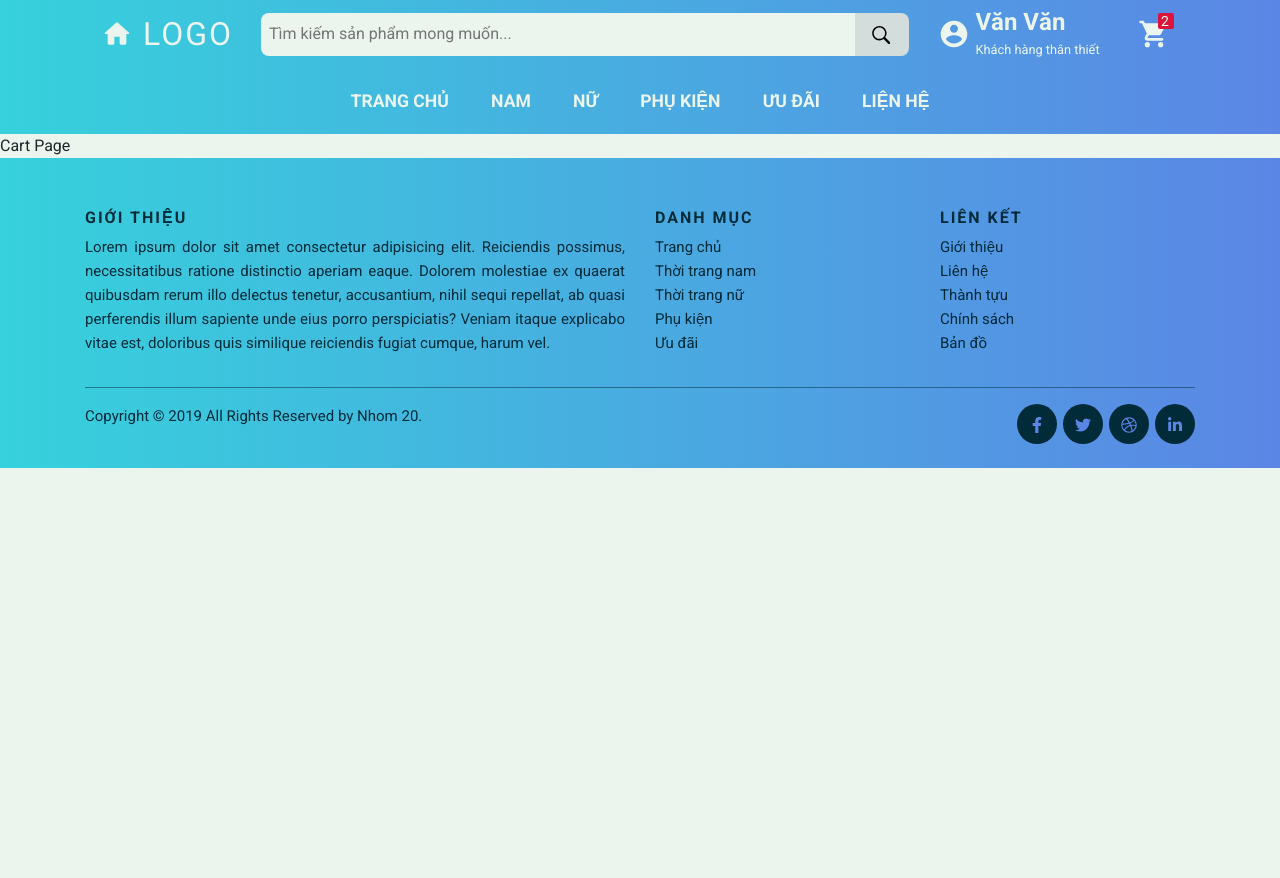
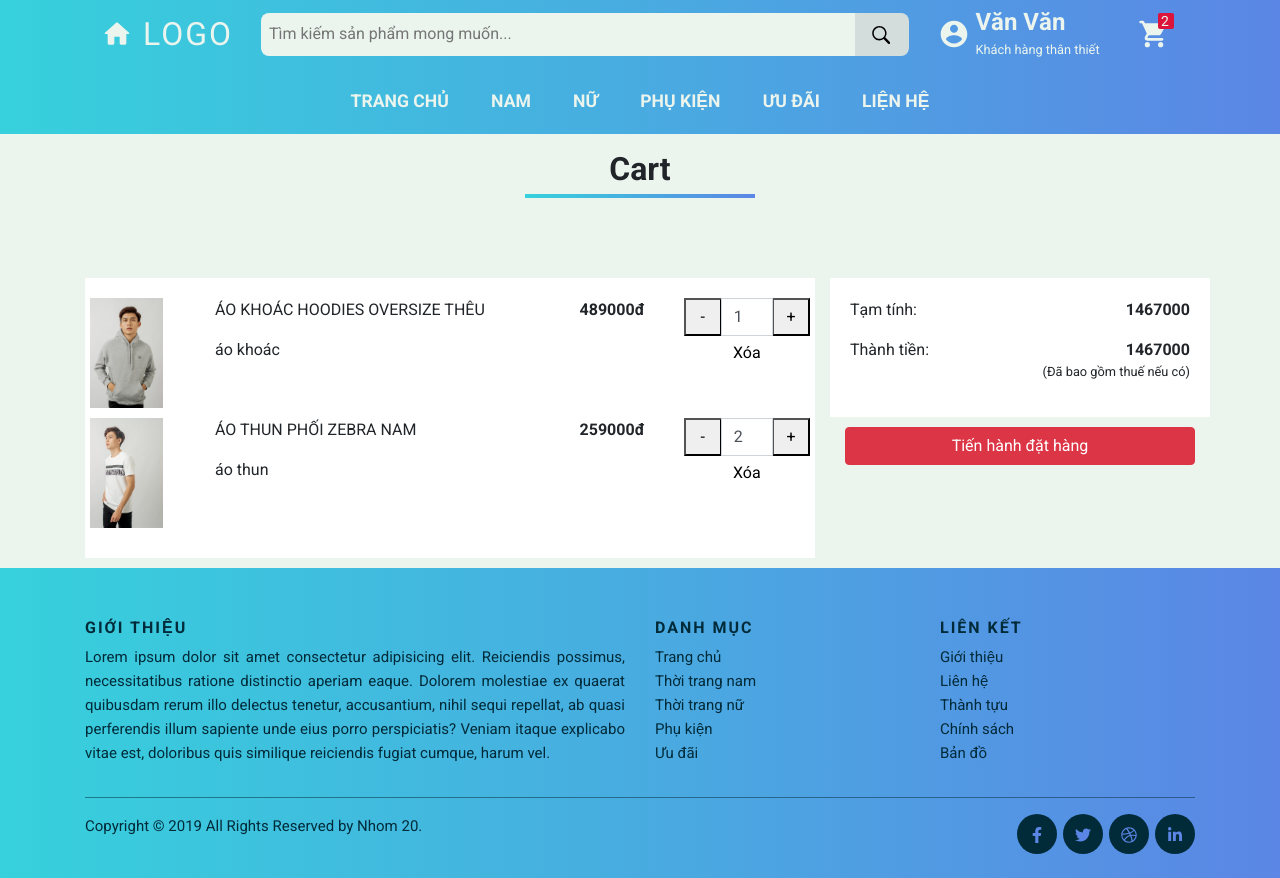
Before and after one commit to phiphuc27/tkgd-project, a React (Create React App) app: page /cart in a window 1280 px wide. Before the commit the page ends 800 px from the top, so only its background shows below. Built offline with nearby package versions, Linux system fonts and the light colour scheme.

Commit message:
Add Cart page

```diff
--- a/src/App.css
+++ b/src/App.css
@@ -636,6 +636,32 @@ ul {
 	height: 4px;
 	background: var(--primary-Color);
 }
+
+.page-title {
+	text-align: center;
+	margin-top: 1em;
+	margin-bottom: 5em;
+}
+
+.page-title h4 {
+	position: relative;
+	text-transform: capitalize;
+	font-size: 2rem;
+	font-weight: 600;
+	margin-bottom: 0;
+}
+
+.page-title h4::before {
+	content: '';
+	position: absolute;
+	margin: 0 auto;
+	bottom: -10px;
+	left: 50%;
+	transform: translateX(-50%);
+	width: 230px;
+	height: 4px;
+	background: var(--primary-Color);
+}
 /* end of title*/
 
 /* FEATURE PRODUCTS */
@@ -943,3 +969,57 @@ ul {
 }
 
 /* end of single product*/
+
+/* Cart*/
+
+.cart-item {
+	margin-bottom: 10px;
+}
+
+.cart-image {
+	height: 110px;
+}
+
+.cart-col-1 {
+	background: white;
+	margin: 10px 0;
+	padding: 20px 5px;
+}
+
+.delete-product-in-cart {
+	text-align: center;
+	margin-top: 5px;
+}
+
+.delete-product-in-cart button{
+	background: white;
+	border: none;
+}
+
+.delete-product-in-cart button:hover{
+	color: red;
+}
+
+.cart-col-2 {
+	background: white;
+	margin: 10px 0;
+	padding: 20px 5px;
+}
+
+.cart-col-2 p {
+	text-align: right;
+}
+
+.cart-col-2 span {
+	text-align: left;
+}
+
+.cart-check-out button {
+	width: 100%;
+}
+
+.input-group .cart-button {
+	width: 38px;
+}
+
+/* End of Cart*/
--- a/src/pages/Cart.js
+++ b/src/pages/Cart.js
@@ -1,7 +1,153 @@
 import React, { Component } from 'react';
+import { ProductContext } from '../context';
+import { Link } from 'react-router-dom';
 
 export default class Cart extends Component {
+	constructor(props) {
+		super(props);
+		this.state = {
+			//products: this.props.products                  //[{id:... , quantity:... }]
+			carts: [],
+			totalPrice: 0,
+		};
+
+	}
+	static contextType = ProductContext;
+
+	delete(index){
+		let carts = this.state.carts;
+		carts.splice(index, 1);
+		let totalPrice = 0;
+		for(let i=0; i<carts.length; i++){
+			totalPrice+=carts[i].quantity*carts[0].price;
+		}
+		this.setState({
+			carts: carts,
+			totalPrice: totalPrice,
+		})
+	}
+
+	updateQuantity(index, x) {
+		let carts = this.state.carts;
+		let totalPrice = this.state.totalPrice;
+		if(carts[index].quantity===1 && x<0) return;
+		carts[index].quantity += x;
+		totalPrice += carts[index].price*x;
+		this.setState({
+			carts: carts,
+			totalPrice: totalPrice,
+		})
+	}
+
+	inputQuantity(index, e){
+		let carts = this.state.carts;
+		e.target.value>0 ? carts[index].quantity = e.target.value: carts[index].quantity=1;
+		let totalPrice = 0;
+		for(let i=0; i<carts.length; i++){
+			totalPrice+=carts[i].quantity*carts[0].price;
+		}
+		this.setState({
+			carts: carts,
+			totalPrice: totalPrice,
+		})
+	}
+
 	render() {
-		return <div>Cart Page</div>;
+		let {products} = this.context;
+		var shoppingCart;
+		if(products.length){
+			if(!this.state.carts.length){
+				let carts = [products[0], products[1]];
+				carts[0].quantity = 1;
+				carts[1].quantity = 2;
+				let totalPrice = 0;
+				for(let i=0; i<carts.length; i++){
+					totalPrice+=carts[i].quantity*carts[0].price;
+				}
+				this.setState({
+					carts: carts,
+					totalPrice: totalPrice
+				})
+			}
+
+			var carts = this.state.carts
+			shoppingCart = carts.map((product, index) => {
+				return (
+					<div key={product.id} className='row cart-item'>
+						<div className='col-xs-3 col-md-2'>
+							<img className='cart-image' src={product.images[0]} alt={product.name}/>
+						</div>
+						<div className='col-xs-9 col-md-10'>
+							<div className='row'>
+								<div className='col-xs-7 col-md-7'>
+									<div className='row'>
+										<div className='col-12'><p>{product.name}</p></div>
+										<div className='col-12'><p>{product.category}</p></div>
+									</div>
+								</div>
+								<div className='col-xs-2 col-md-2'>
+									<div><p><strong>{product.price}đ</strong></p></div>
+								</div>
+								<div className='col-xs-3 col-md-3'>
+									<div className='row'>
+										<div className='input-group col-12'>
+											<div className='input-group-prepend' onClick={() => this.updateQuantity(index, -1)}>
+												<button className='cart-button'>-</button>
+											</div>
+											<input type="text" className="form-control" aria-label="Amount" value={product.quantity} onChange={(e) => e.target.value <= 100 ? this.inputQuantity(index, e): ""}/>
+											<div className='input-group-append' onClick={() => this.updateQuantity(index, 1)}>
+												<button className='cart-button'>+</button>
+											</div>
+										</div>
+										<div className='delete-product-in-cart col-12'>
+											<button onClick={() => this.delete(index)}>Xóa</button>
+										</div>
+									</div>
+								</div>
+							</div>
+						</div>
+					</div>
+				)
+			})
+		}
+		return (
+			<div className='container'>
+				<div className='row'>
+					<div className='page-title col-xs-12 col-md-12'>
+						<h4>Cart</h4>
+					</div>
+					<div className='col-xs-8 col-md-8'>
+						<div className='cart-col-1'>
+							{shoppingCart}
+						</div>
+					</div>
+					<div className='col-xs-3 col-md-4'>
+						<div className='row cart-col-2'>
+							<div className='col-12'>
+								<p className='row'>
+									<span className='col-4'>Tạm tính:</span>
+									<strong className='col-8'>{this.state.totalPrice}</strong>
+								</p>
+							</div>
+							<div className='col-12'>
+								<p className='row'>
+									<span className='col-4'>Thành tiền:</span>
+									<strong className='col-8'>{this.state.totalPrice}</strong>
+									<span className='col-4'></span>
+									<small className='col-8'>(Đã bao gồm thuế nếu có)</small>
+								</p>
+							</div>
+						</div>
+						<div className='cart-check-out'>
+							<Link to='/checkout'>
+								<button type='button' className='btn btn-danger'>
+									Tiến hành đặt hàng
+								</button>
+							</Link>
+						</div>
+					</div>
+				</div>
+			</div>
+		)
 	}
 }
```
Also changed, not shown: 1 other file (tests, documents, lock files or other folders).
